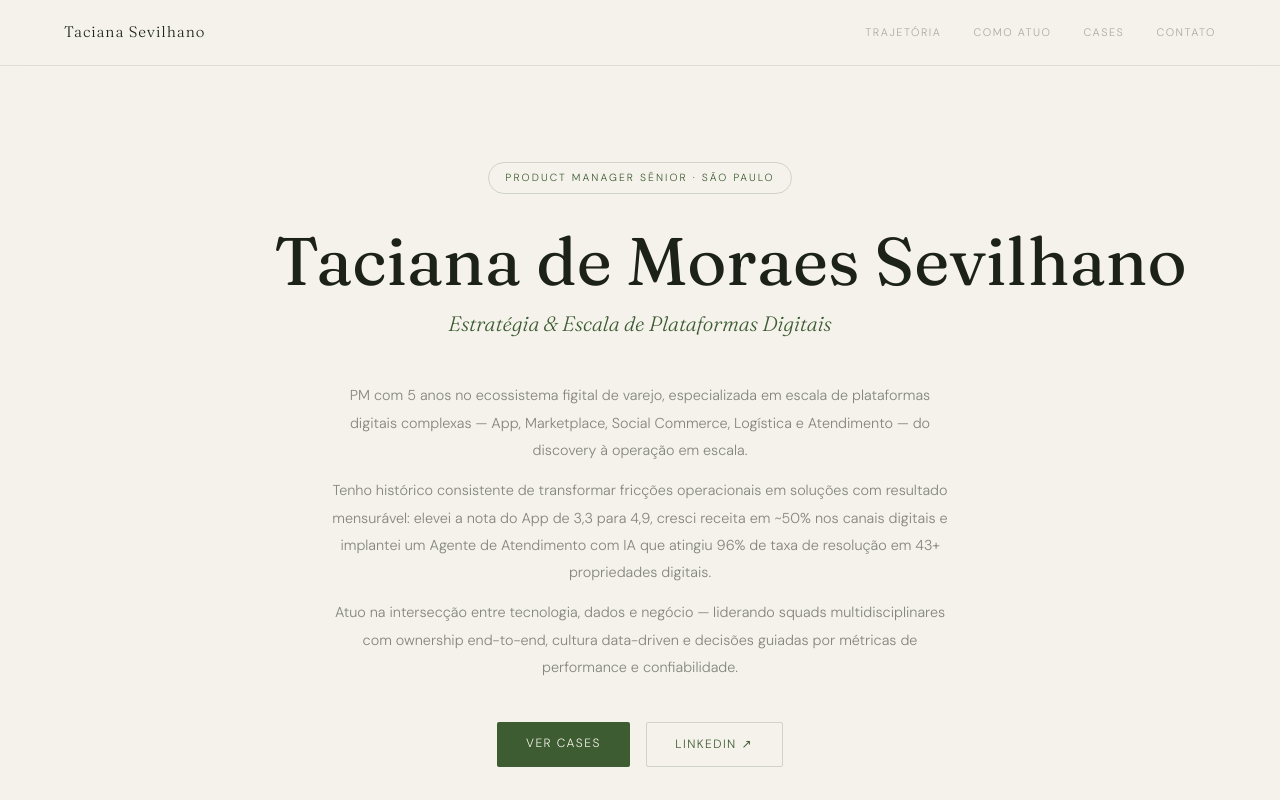
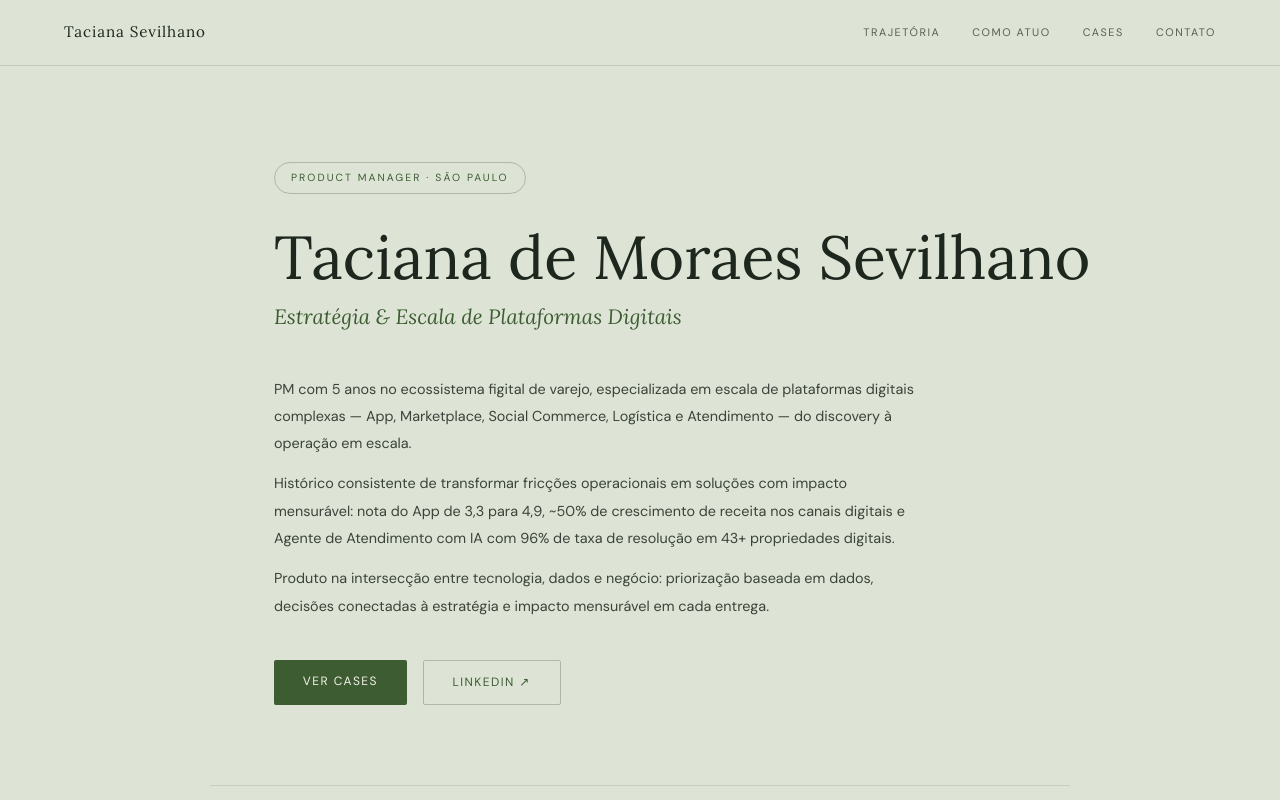
Before and after one commit to tacianasevilhano/portfolio, a plain HTML site: page index.html in a window 1280 px wide. Shown: the top 800 px of the page. Drawn offline with Linux system fonts and the light colour scheme.

Commit message:
Update index.html

```diff
--- a/index.html
+++ b/index.html
@@ -7,23 +7,24 @@
   <meta name="description" content="Portfolio de Taciana Sevilhano — Product Manager Sênior especializada em Estratégia & Escala de Plataformas Digitais." />
   <link rel="preconnect" href="https://fonts.googleapis.com">
   <link rel="preconnect" href="https://fonts.gstatic.com" crossorigin>
-  <link href="https://fonts.googleapis.com/css2?family=Fraunces:ital,opsz,wght@0,9..144,300;0,9..144,400;0,9..144,500;1,9..144,300;1,9..144,400&family=DM+Sans:wght@300;400;500&display=swap" rel="stylesheet">
+  <link href="https://fonts.googleapis.com/css2?family=Lora:ital,wght@0,400;0,500;1,400&family=DM+Sans:wght@300;400;500&display=swap" rel="stylesheet">
   <style>
     *, *::before, *::after { box-sizing: border-box; margin: 0; padding: 0; }
 
     :root {
-      --bg: #f5f2eb;
-      --bg-alt: #ede9e0;
-      --text: #1c2218;
-      --text-muted: rgba(28,34,24,.52);
-      --text-faint: rgba(28,34,24,.35);
+      --bg: #dde4d6;
+      --bg-alt: #d0d9c8;
+      --text: #1e271e;
+      --text-muted: rgba(30,39,30,.85);
+      --text-faint: rgba(30,39,30,.45);
       --primary: #3d5c32;
       --primary-light: rgba(61,92,50,.1);
-      --primary-border: rgba(61,92,50,.2);
-      --border: rgba(61,92,50,.12);
-      --card-bg: #ffffff;
+      --primary-border: rgba(40,50,40,.25);
+      --border: rgba(40,50,40,.12);
+      --card-bg: rgba(255,255,255,.55);
       --max: 860px;
       --pad: clamp(1.5rem, 5vw, 4rem);
+      --font-display: 'Lora', serif;
     }
 
     html { scroll-behavior: smooth; }
@@ -32,7 +33,7 @@
       background: var(--bg);
       color: var(--text);
       font-family: 'DM Sans', sans-serif;
-      font-weight: 300;
+      font-weight: 400;
       line-height: 1.75;
       font-size: 16px;
     }
@@ -40,21 +41,21 @@
     /* ── NAV ── */
     nav {
       position: sticky; top: 0; z-index: 100;
-      background: rgba(245,242,235,.95);
+      background: rgba(221,228,214,.92);
       backdrop-filter: blur(8px);
-      border-bottom: .5px solid var(--border);
+      border-bottom: .5px solid rgba(40,50,40,.15);
       padding: 1.2rem var(--pad);
       display: flex; justify-content: space-between; align-items: center;
     }
     .nav-logo {
-      font-family: 'Fraunces', serif;
+      font-family: var(--font-display);
       font-size: .95rem; letter-spacing: .06em; color: var(--text);
       text-decoration: none;
     }
     .nav-links {
       display: flex; gap: 2rem; list-style: none;
       font-size: .68rem; letter-spacing: .14em; text-transform: uppercase;
-      color: var(--text-faint);
+      color: rgba(30,39,30,.7);
     }
     .nav-links a {
       color: inherit; text-decoration: none; transition: color .2s;
@@ -67,7 +68,8 @@
       max-width: var(--max);
       margin: 0 auto;
       border-bottom: .5px solid var(--border);
-      text-align: center;
+      text-align: left;
+      width: 100%;
     }
     .hero-badge {
       display: inline-block;
@@ -78,15 +80,15 @@
       margin-bottom: 2rem;
     }
     .hero-name {
-      font-family: 'Fraunces', serif;
-      font-size: clamp(2.4rem, 5.5vw, 4.2rem);
+      font-family: var(--font-display);
+      font-size: clamp(2.2rem, 5vw, 3.8rem);
       font-weight: 400; line-height: 1.05;
       color: var(--text);
       white-space: nowrap;
       margin-bottom: .6rem;
     }
     .hero-subtitle {
-      font-family: 'Fraunces', serif;
+      font-family: var(--font-display);
       font-size: clamp(1rem, 2vw, 1.3rem);
       font-weight: 300; font-style: italic;
       color: var(--primary);
@@ -94,11 +96,11 @@
     }
     .hero-bio {
       font-size: .9rem; color: var(--text-muted);
-      max-width: 620px; margin: 0 auto .8rem;
-      line-height: 1.9; text-align: center;
+      max-width: 640px; margin: 0 0 .8rem;
+      line-height: 1.9; text-align: left;
     }
     .hero-ctas {
-      display: flex; gap: 1rem; justify-content: center;
+      display: flex; gap: 1rem; justify-content: flex-start;
       flex-wrap: wrap; margin-top: 2.5rem;
     }
     .btn-primary {
@@ -138,7 +140,7 @@
       background: var(--primary); flex-shrink: 0;
     }
     .sec-title {
-      font-family: 'Fraunces', serif;
+      font-family: var(--font-display);
       font-size: clamp(1.6rem, 3vw, 2rem);
       font-weight: 400; color: var(--text);
       margin-bottom: .5rem;
@@ -173,11 +175,11 @@
       color: var(--primary);
     }
     .tl-co {
-      font-size: .72rem; color: var(--text-faint);
+      font-size: .72rem; color: rgba(30,39,30,.8);
       margin: .15rem 0 .3rem;
     }
     .tl-role {
-      font-family: 'Fraunces', serif;
+      font-family: var(--font-display);
       font-size: 1.3rem; font-weight: 400; color: var(--text);
       margin-bottom: .5rem; line-height: 1.25;
     }
@@ -236,7 +238,7 @@
       color: var(--primary); font-weight: 500; margin-bottom: .5rem;
     }
     .case-title {
-      font-family: 'Fraunces', serif;
+      font-family: var(--font-display);
       font-size: 1.05rem; font-weight: 400; color: var(--text);
       line-height: 1.3; margin-bottom: .5rem; text-align: left;
     }
@@ -294,7 +296,7 @@
       border-radius: 6px; padding: .8rem;
     }
     .m-val {
-      font-family: 'Fraunces', serif;
+      font-family: var(--font-display);
       font-size: 1.3rem; font-weight: 400; color: var(--primary); line-height: 1;
     }
     .m-lbl {
@@ -320,7 +322,7 @@
       max-width: var(--max); margin: 0 auto;
     }
     .footer-title {
-      font-family: 'Fraunces', serif;
+      font-family: var(--font-display);
       font-size: 1.8rem; font-weight: 400; color: var(--text); margin-bottom: .8rem;
     }
     .footer-desc {
@@ -365,13 +367,13 @@
 </nav>
 
 <!-- HERO -->
-<div id="inicio" class="section" style="text-align:center;border-bottom:.5px solid var(--border)">
-  <span class="hero-badge">Product Manager Sênior · São Paulo</span>
+<div id="inicio" class="section" style="border-bottom:.5px solid var(--border);text-align:left">
+  <span class="hero-badge">Product Manager · São Paulo</span>
   <h1 class="hero-name">Taciana de Moraes Sevilhano</h1>
   <p class="hero-subtitle">Estratégia & Escala de Plataformas Digitais</p>
   <p class="hero-bio">PM com 5 anos no ecossistema figital de varejo, especializada em escala de plataformas digitais complexas — App, Marketplace, Social Commerce, Logística e Atendimento — do discovery à operação em escala.</p>
-  <p class="hero-bio">Tenho histórico consistente de transformar fricções operacionais em soluções com resultado mensurável: elevei a nota do App de 3,3 para 4,9, cresci receita em ~50% nos canais digitais e implantei um Agente de Atendimento com IA que atingiu 96% de taxa de resolução em 43+ propriedades digitais.</p>
-  <p class="hero-bio">Atuo na intersecção entre tecnologia, dados e negócio — liderando squads multidisciplinares com ownership end-to-end, cultura data-driven e decisões guiadas por métricas de performance e confiabilidade.</p>
+  <p class="hero-bio">Histórico consistente de transformar fricções operacionais em soluções com impacto mensurável: nota do App de 3,3 para 4,9, ~50% de crescimento de receita nos canais digitais e Agente de Atendimento com IA com 96% de taxa de resolução em 43+ propriedades digitais.</p>
+  <p class="hero-bio">Produto na intersecção entre tecnologia, dados e negócio: priorização baseada em dados, decisões conectadas à estratégia e impacto mensurável em cada entrega.</p>
   <div class="hero-ctas">
     <a href="#cases" class="btn-primary">Ver Cases</a>
     <a href="https://www.linkedin.com/in/taciana-de-moraes-sevilhano/" target="_blank" class="btn-outline">LinkedIn ↗</a>
@@ -659,9 +661,9 @@
     <h2 class="footer-title">Vamos conversar?</h2>
     <p class="footer-desc">Gosto de atuar em contextos desafiadores, com produtos relevantes, times maduros e problemas que exigem visão sistêmica, clareza e colaboração para gerar impacto real.</p>
     <div class="footer-links">
-      <a href="mailto:taciana.sevilhano@gmail.com" class="footer-link">
+      <a href="/cdn-cgi/l/email-protection#4135202228202f206f322437282d29202f2e01262c20282d6f222e2c" class="footer-link">
         <svg viewBox="0 0 24 24"><path d="M4 4h16c1.1 0 2 .9 2 2v12c0 1.1-.9 2-2 2H4c-1.1 0-2-.9-2-2V6c0-1.1.9-2 2-2z"/><polyline points="22,6 12,13 2,6"/></svg>
-        taciana.sevilhano@gmail.com
+        <span class="__cf_email__" data-cfemail="d1a5b0b2b8b0bfb0ffa2b4a7b8bdb9b0bfbe91b6bcb0b8bdffb2bebc">[email&#160;protected]</span>
       </a>
       <a href="https://www.linkedin.com/in/taciana-de-moraes-sevilhano/" target="_blank" class="footer-link">
         <svg viewBox="0 0 24 24"><path d="M16 8a6 6 0 0 1 6 6v7h-4v-7a2 2 0 0 0-2-2 2 2 0 0 0-2 2v7h-4v-7a6 6 0 0 1 6-6z"/><rect x="2" y="9" width="4" height="12"/><circle cx="4" cy="4" r="2"/></svg>
@@ -672,19 +674,9 @@
   </div>
 </footer>
 
-<script>
+<script data-cfasync="false" src="/cdn-cgi/scripts/5c5dd728/cloudflare-static/email-decode.min.js"></script><script>
   function toggleCase(btn) {
     const body = btn.nextElementSibling;
     const chev = btn.querySelector('.chevron');
     const isOpen = body.classList.contains('open');
-    document.querySelectorAll('.case-body').forEach(b => b.classList.remove('open'));
-    document.querySelectorAll('.chevron').forEach(c => c.classList.remove('open'));
-    if (!isOpen) {
-      body.classList.add('open');
-      chev.classList.add('open');
-    }
-  }
-</script>
-
-</body>
-</html>
+    document.querySelectorAll('.cas
```
